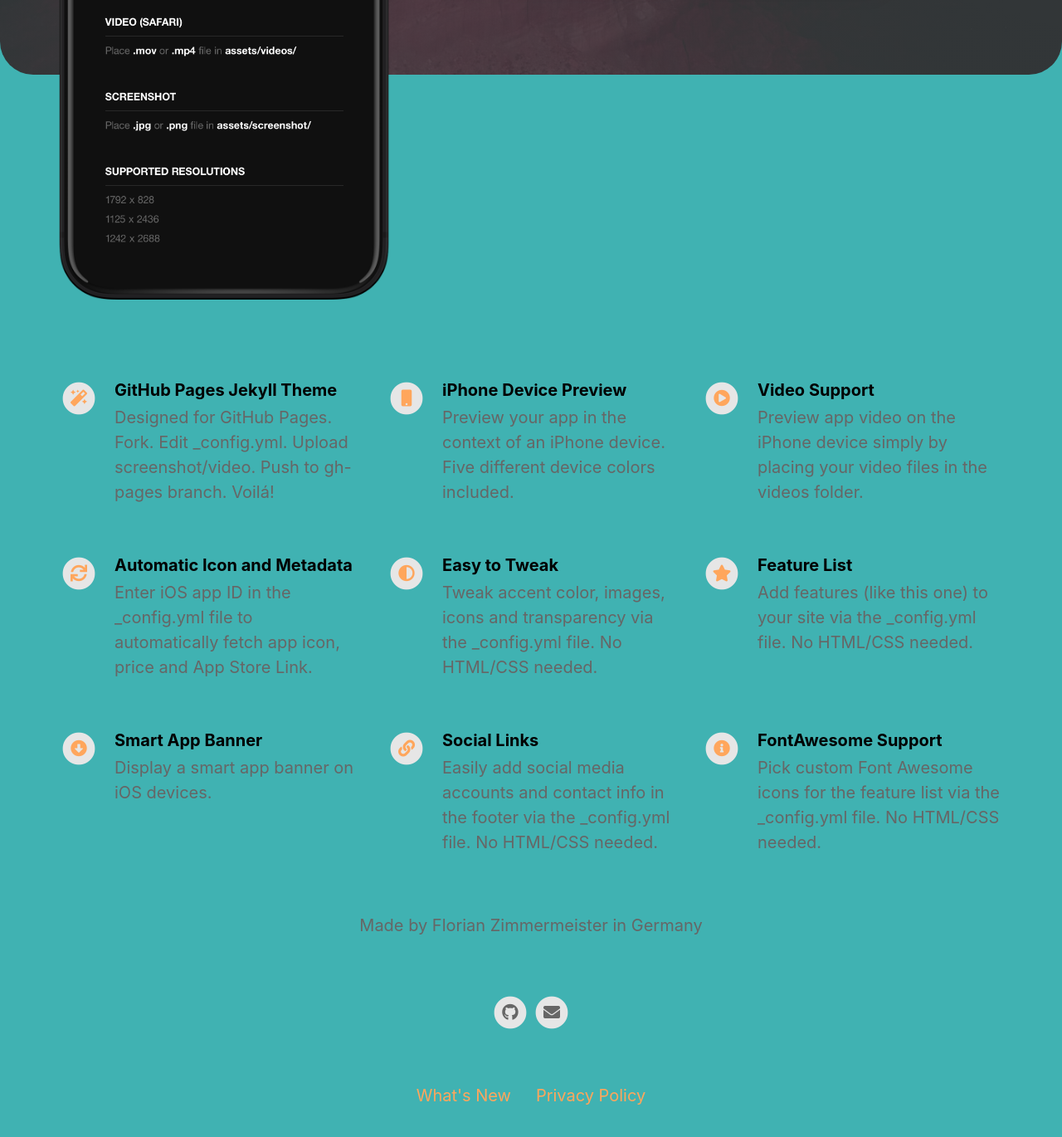
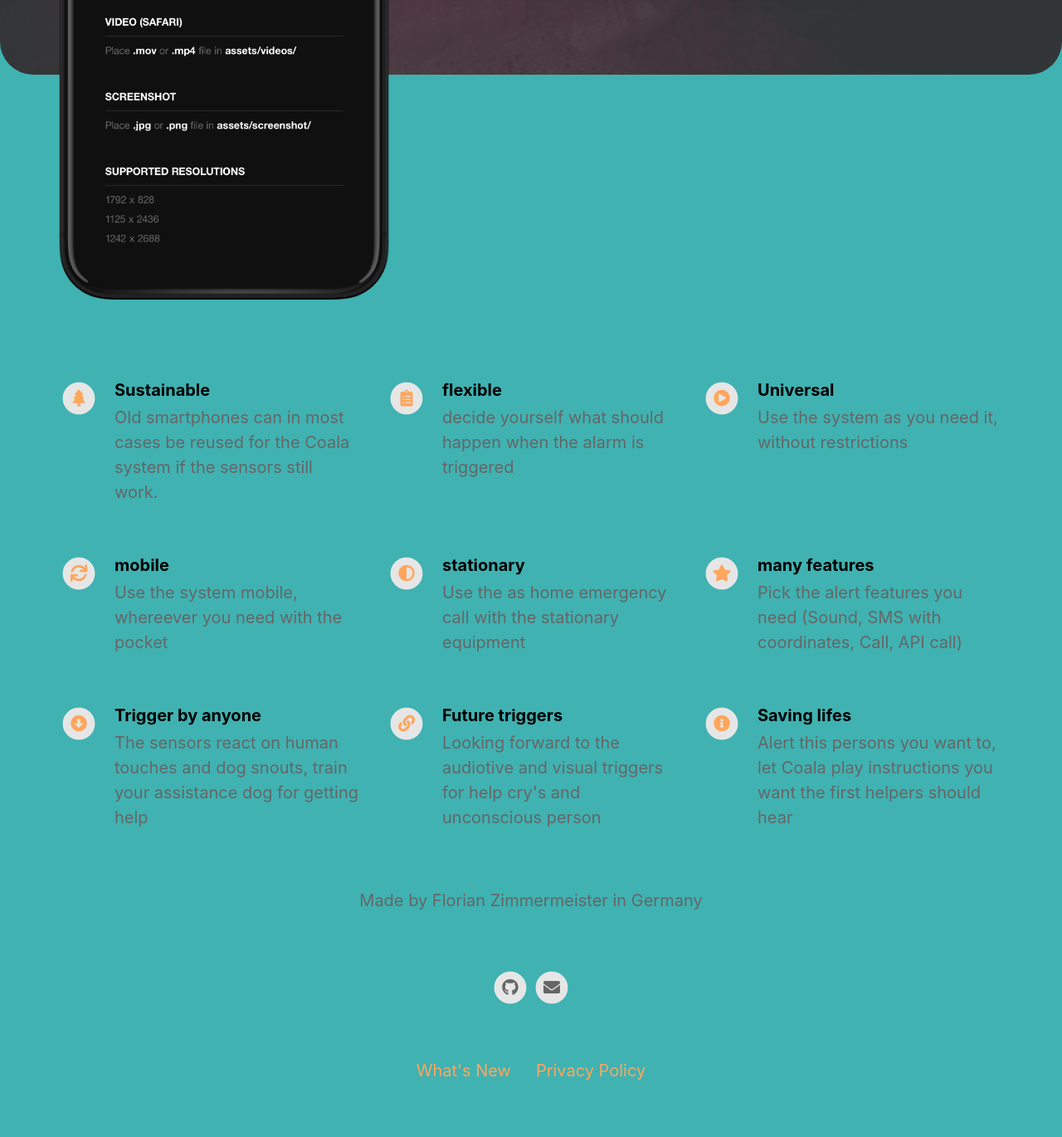
Before and after one commit to flozi00/coala, a Jekyll site: the page built from docs/index.html, in a window 1280 px wide and 1400 px high, scrolled down 624 px. Shown: the top 1370 px of the window at 83% size. Built offline with Jekyll 4.4.1, drawn with Linux system fonts in a browser that asks for light colours; nearby versions of some CDN libraries.

Commit message:
features first draft

```diff
--- a/docs/_config.yml
+++ b/docs/_config.yml
@@ -34,45 +34,42 @@
 # Feature List                            Edit, add or remove features to be presented.
 features                                  :
 
-  - title                                 : GitHub Pages Jekyll Theme
-    description                           : Designed for GitHub Pages. Fork. Edit _config.yml. Upload screenshot/video. Push to gh-pages branch. Voilá!
-    fontawesome_icon_name                 : magic
+  - title                                 : Sustainable
+    description                           : Old smartphones can in most cases be reused for the Coala system if the sensors still work.
+    fontawesome_icon_name                 : tree
 
-  - title                                 : iPhone Device Preview
-    description                           : Preview your app in the context of an iPhone device. Five different device colors included.
-    fontawesome_icon_name                 : mobile
+  - title                                 : flexible
+    description                           : decide yourself what should happen when the alarm is triggered
+    fontawesome_icon_name                 : clipboard-list
 
-  - title                                 : Video Support
-    description                           : Preview app video on the iPhone device simply by placing your video files in the videos folder.
+  - title                                 : Universal
+    description                           : Use the system as you need it, without restrictions
     fontawesome_icon_name                 : play-circle
 
-  - title                                 : Automatic Icon and Metadata
-    description                           : Enter iOS app ID in the _config.yml file to automatically fetch app icon, price and App Store Link.
+  - title                                 : mobile
+    description                           : Use the system mobile, whereever you need with the pocket
     fontawesome_icon_name                 : sync
 
-  - title                                 : Easy to Tweak
-    description                           : Tweak accent color, images, icons and transparency via the _config.yml file. No HTML/CSS needed.
+  - title                                 : stationary
+    description                           : Use the as home emergency call with the stationary equipment
     fontawesome_icon_name                 : adjust
 
-  - title                                 : Feature List
-    description                           : Add features (like this one) to your site via the _config.yml file. No HTML/CSS needed.
+  - title                                 : many features
+    description                           : Pick the alert features you need (Sound, SMS with coordinates, Call, API call)
     fontawesome_icon_name                 : star
 
-  - title                                 : Smart App Banner
-    description                           : Display a smart app banner on iOS devices.
+  - title                                 : Trigger by anyone
+    description                           : The sensors react on human touches and dog snouts, train your assistance dog for getting help
     fontawesome_icon_name                 : arrow-alt-circle-down
 
-  - title                                 : Social Links
-    description                           : Easily add social media accounts and contact info in the footer via the _config.yml file. No HTML/CSS needed.
+  - title                                 : Future triggers
+    description                           : Looking forward to the audiotive and visual triggers for help cry's and unconscious person
     fontawesome_icon_name                 : link
 
-  - title                                 : FontAwesome Support
-    description                           : Pick custom Font Awesome icons for the feature list via the _config.yml file. No HTML/CSS needed.
+  - title                                 : Saving lifes
+    description                           : Alert this persons you want to, let Coala play instructions you want the first helpers should hear
     fontawesome_icon_name                 : info-circle
 
-  - title                                 : # New Feature Title
-    description                           : # New Feature Description
-    fontawesome_icon_name                 : # Enter Font Awesome icon name (e.g. star). Find icons on fontawesome.com/icons.
 
 
 
```
